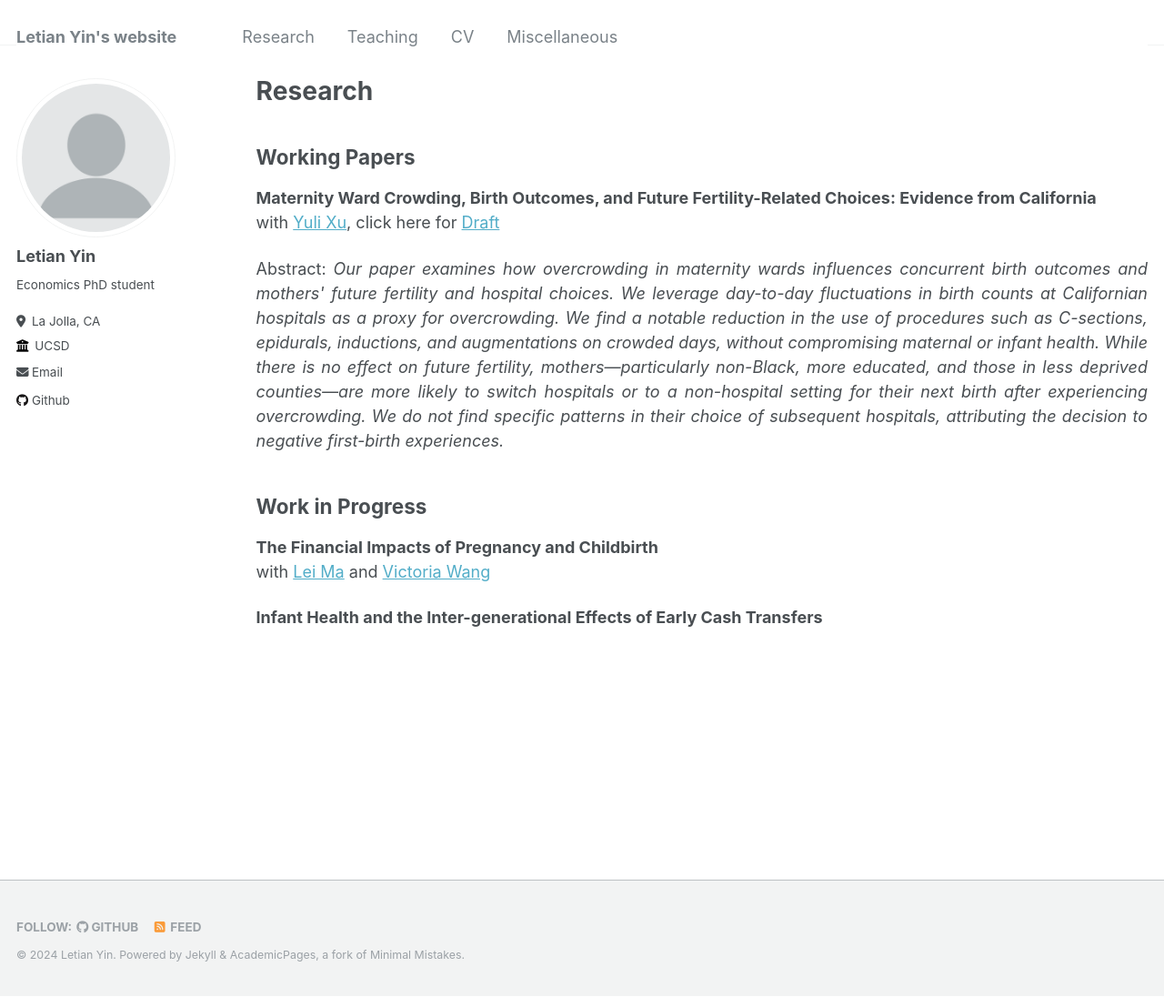
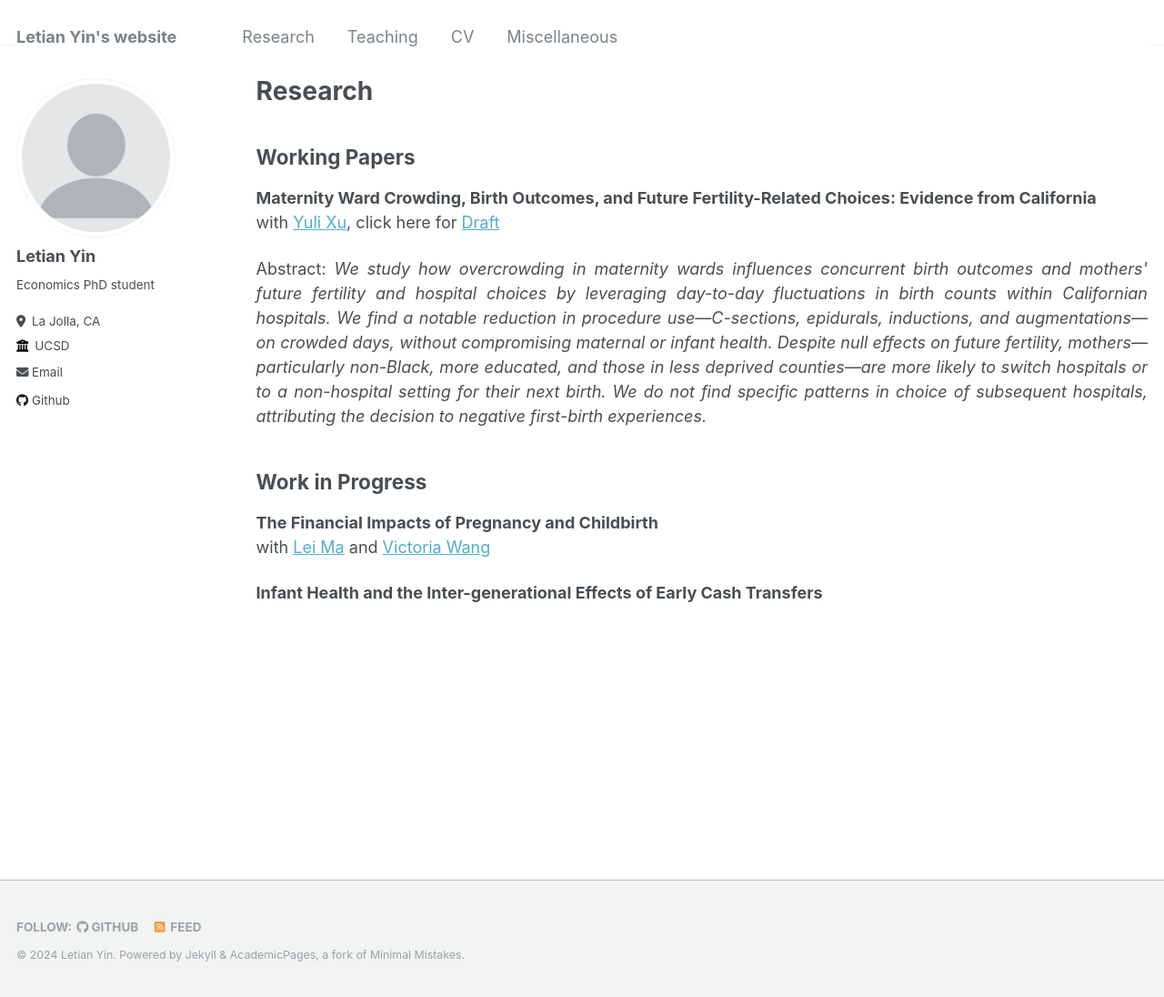
Before and after one commit to letian-yin/letian-yin.github.io, a Jekyll site: the page built from _pages/research.md, in a window 1280 px wide and 1096 px high. Shown: the whole window at 91% size. Built offline with Jekyll 4.4.1, drawn with Linux system fonts in a browser that asks for light colours.

Commit message:
Update research.md

```diff
--- a/_pages/research.md
+++ b/_pages/research.md
@@ -8,7 +8,7 @@ author_profile: true
 **Maternity Ward Crowding, Birth Outcomes, and Future Fertility-Related Choices: Evidence from California** \
 with [Yuli Xu](https://sites.google.com/view/yulixu-econ), click here for [Draft](https://letian-yin.github.io/files/overcrowding_202411.pdf)
 <p align="justify">
-Abstract: <em>Our paper examines how overcrowding in maternity wards influences concurrent birth outcomes and mothers' future fertility and hospital choices. We leverage day-to-day fluctuations in birth counts at Californian hospitals as a proxy for overcrowding. We find a notable reduction in the use of procedures such as C-sections, epidurals, inductions, and augmentations on crowded days, without compromising maternal or infant health. While there is no effect on future fertility, mothers—particularly non-Black, more educated, and those in less deprived counties—are more likely to switch hospitals or to a non-hospital setting for their next birth after experiencing overcrowding. We do not find specific patterns in their choice of subsequent hospitals, attributing the decision to negative first-birth experiences.</em>
+Abstract: <em>We study how overcrowding in maternity wards influences concurrent birth outcomes and mothers' future fertility and hospital choices by leveraging day-to-day fluctuations in birth counts within Californian hospitals. We find a notable reduction in procedure use—C-sections, epidurals, inductions, and augmentations—on crowded days, without compromising maternal or infant health. Despite null effects on future fertility, mothers—particularly non-Black, more educated, and those in less deprived counties—are more likely to switch hospitals or to a non-hospital setting for their next birth. We do not find specific patterns in choice of subsequent hospitals, attributing the decision to negative first-birth experiences.</em>
 </p>
 
 ## Work in Progress
```
